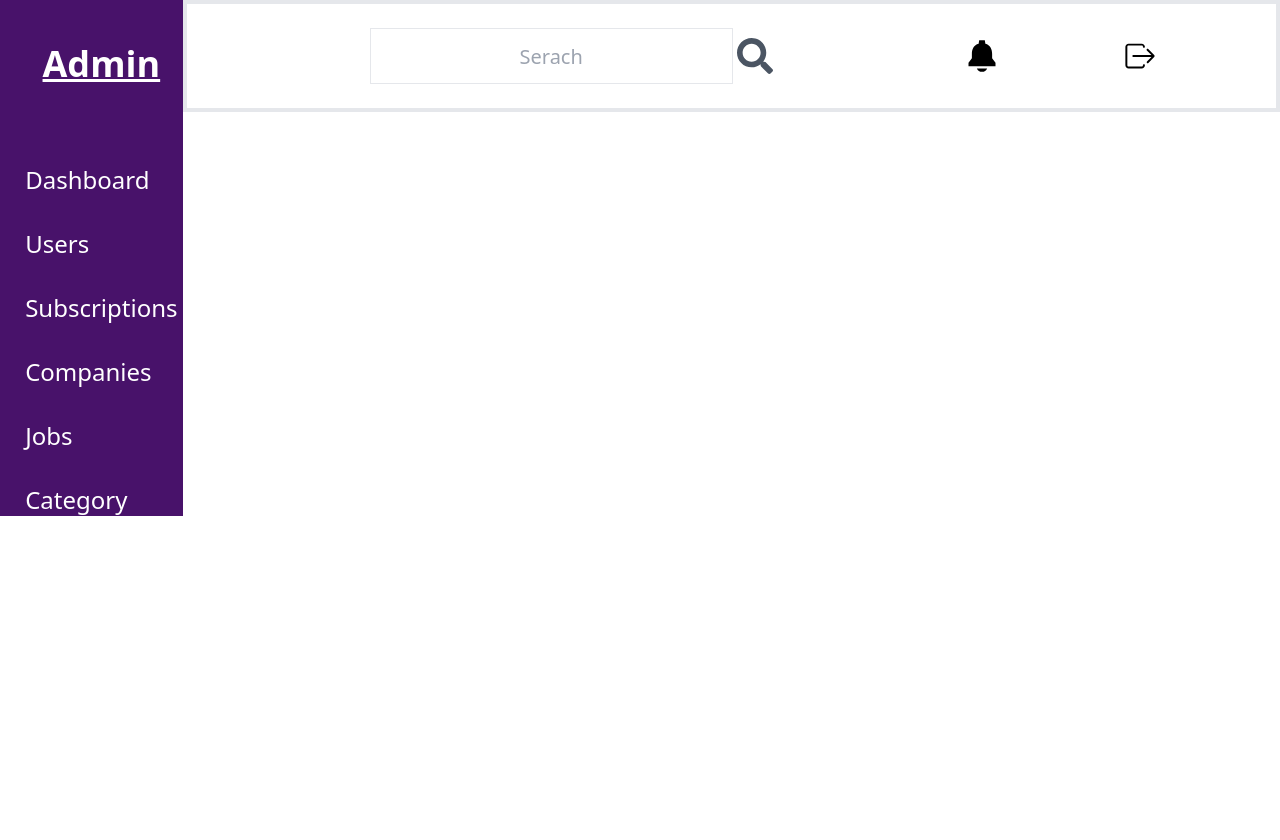
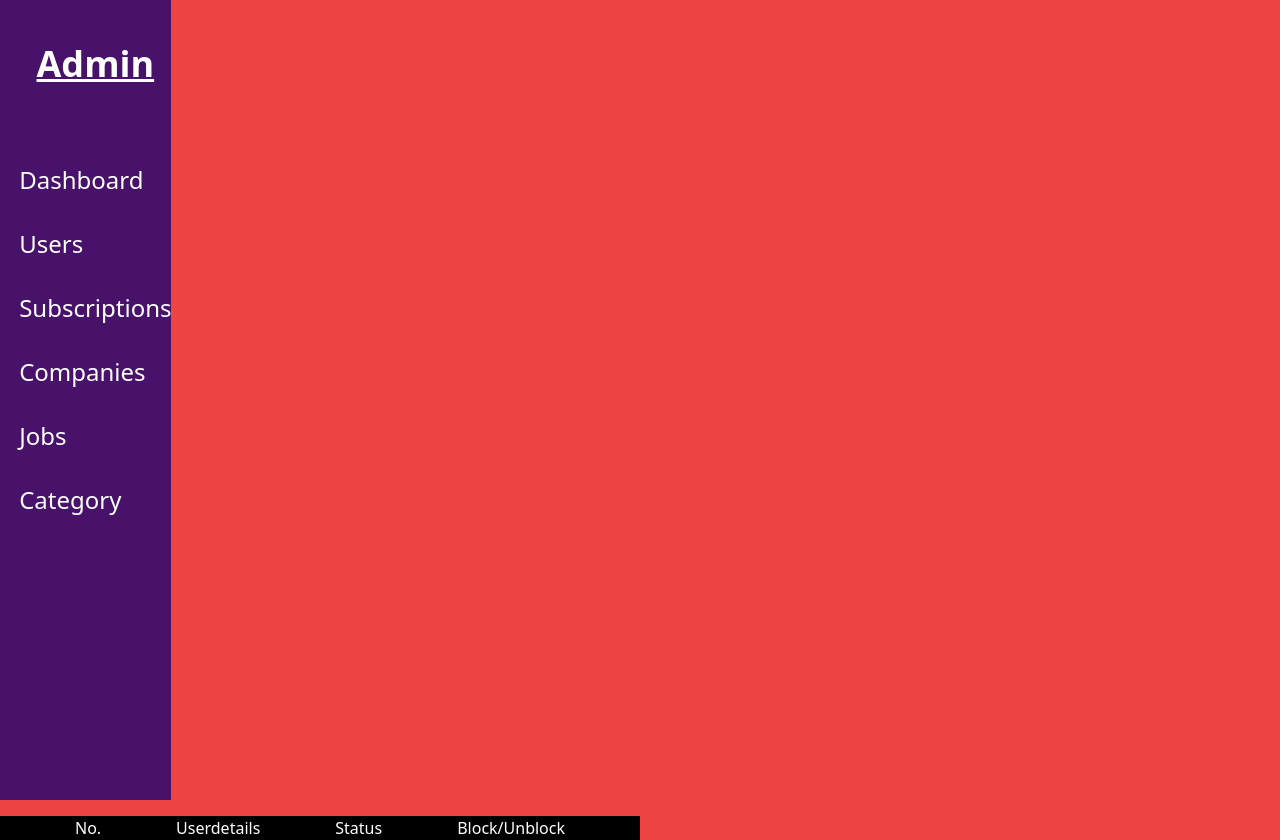
Before and after one commit to dasarath-kn/JobOrbit_client, a React (Vite) app: page /company in a window 1280 px wide. Before the commit the page ends 800 px from the top, so only its background shows below. Built offline with nearby package versions, Linux system fonts and the light colour scheme.

Commit message:
admin dashboard designing

```diff
--- a/src/App.tsx
+++ b/src/App.tsx
@@ -3,11 +3,12 @@
 import './App.css'
 import SignIn from './components/user/SignIn.tsx'
 import Nav from './components/common/Nav.tsx'
-import LandingPage from './components/admin/LandingPage.tsx'
+import LandingPage from './components/admin/Navbar.tsx'
 import Homepage from './pages/user/Homepage.tsx'
 import UserRouter from './Routes/UserRouter.tsx'
 import CompanyRouter from './Routes/CompanyRouter.tsx'
 import Footer from './components/common/Footer.tsx'
+import UserManagement from './components/admin/UserManagement.tsx'
 
 function App() {
 
@@ -21,7 +22,7 @@
 
       </BrowserRouter> */}
      {/* <Footer/> */}
-<LandingPage/>
+<UserManagement/>
 
 
     </>
--- a/src/components/admin/LandingPage.tsx
+++ /dev/null
@@ -1,69 +0,0 @@
-import React from 'react'
-import { FaSearch } from 'react-icons/fa'
-import { IoIosLogOut } from 'react-icons/io'
-import { IoNotificationsSharp } from 'react-icons/io5'
-
-const LandingPage = () => {
-  return (
-    <>
-    <div className='flex lg:justify-evenly '>
-
-        <div className='lg:h-full h-full  w-1/6 ' style={{backgroundColor:'#48126A'}}>
-
-    <span className='font-bold pl-5 pt-11 text-4xl text-white underline flex justify-center'>Admin</span>
-    <div className='flex flex-col text-white mt-20 pl-5 space-x-3 text-2xl flex justify-center items-center'>
-        <ul className='space-y-8 '>
-            <li>
-                <a href="">
-                    Dashboard
-                </a>
-            </li>
-
-            <li>
-                <a href="">
-                    Users
-                </a>
-            </li>
-
-            <li>
-                <a href="">
-                    Subscriptions
-                </a>
-            </li>
-
-            <li>
-                <a href="">
-                    Companies
-                </a>
-            </li>
-            <li>
-                <a href="">
-                    Jobs
-                </a>
-            </li>
-            <li>
-                <a href="">
-                    Category
-                </a>
-            </li>
-
-        </ul>
-    </div>
-
-        </div>
-        <div className='w-full h-28 border-4 flex justify-evenly items-center '>
-            <div className=' w-1/2 h-14 r flex flex-row justify-center items-center  '>
-            <input type="text" className='text-black w-2/3 h-14  text-xl text-center    border' placeholder='Serach'  />
-            <FaSearch className=' text-gray-600   w-11 h-9 ' />
-            </div>
-            <IoNotificationsSharp className='w-11 h-9  ' />
-            <IoIosLogOut className='w-11 h-9 ' />
-
-
-        </div>
-    </div>
-    </>
-  )
-}
-
-export default LandingPage
--- /dev/null
+++ b/src/components/admin/Navbar.tsx
@@ -0,0 +1,80 @@
+import React, { useState } from 'react'
+import { FaSearch } from 'react-icons/fa'
+import { IoIosLogOut } from 'react-icons/io'
+import { IoNotificationsSharp } from 'react-icons/io5'
+
+const Navbar = () => {
+    let [status,setStatus] =useState(false)
+    const toggleMenu=()=>{
+        setStatus(!status)
+    }
+  return (
+    <>
+    {/* <div className='flex lg:justify-evenly '> */}
+    <div className='flex  '>
+    <button onClick={toggleMenu} data-collapse-toggle="navbar-default" type="button" className="inline-flex items-center p-2 w-10 h-10 justify-center text-sm text-gray-500 rounded-lg md:hidden hover:bg-gray-100 focus:outline-none focus:ring-2 focus:ring-gray-200 dark:text-gray-400 dark:hover:bg-gray-700 dark:focus:ring-gray-600" aria-controls="navbar-default" aria-expanded="false">
+            <span className="sr-only">Open main menu</span>
+            <svg className="w-5 h-5" aria-hidden="true" xmlns="http://www.w3.org/2000/svg" fill="none" viewBox="0 0 17 14">
+              <path stroke="currentColor" stroke-linecap="round" stroke-linejoin="round" stroke-width="2" d="M1 1h15M1 7h15M1 13h15" />
+            </svg>
+          </button>
+        <div className=' h-screen  w-1/6 ' style={{backgroundColor:'#48126A'}}>
+
+    <span className='font-bold pl-5 pt-11 text-4xl text-white underline flex justify-center'>Admin</span>
+    <div className='flex flex-col text-white mt-20 pl-5 space-x-3 text-2xl flex justify-center items-center'>
+        <ul className='space-y-8 '>
+            <li className='hover:rounded-xl hover:bg-white w-full hover:text-violet-800 hover:text-center hover:font-bold '>
+                <a href="">
+                    Dashboard
+                </a>
+            </li>
+
+            <li className='hover:rounded-xl hover:bg-white w-full hover:text-violet-800 hover:text-center hover:font-bold ' >
+                <a href="">
+                    Users
+                </a>
+            </li>
+
+            <li className='hover:rounded-xl hover:bg-white w-full hover:text-violet-800 hover:text-center hover:font-bold '>
+                <a href="">
+                    Subscriptions
+                </a>
+            </li>
+
+            <li className='hover:rounded-xl hover:bg-white w-full hover:text-violet-800 hover:text-center hover:font-bold '>
+                <a href="">
+                    Companies
+                </a>
+            </li>
+            <li className='hover:rounded-xl hover:bg-white w-full hover:text-violet-800 hover:text-center hover:font-bold '>
+                <a href="">
+                    Jobs
+                </a>
+            </li>
+            <li className='hover:rounded-xl hover:bg-white w-full hover:text-violet-800 hover:text-center hover:font-bold '>
+                <a href="">
+                    Category
+                </a>
+            </li>
+
+        </ul>
+    </div>
+
+        </div>
+        {/* <div className='w-full h-28 border-4 flex justify-evenly items-center '>
+            <div className=' w-1/2 h-14 r flex flex-row justify-center items-center  '>
+            <input type="text" className='text-black w-2/3 h-14  text-xl text-center    border' placeholder='Serach'  />
+            <FaSearch className=' text-gray-600   w-11 h-9 ' />
+            </div>
+            <IoNotificationsSharp className='w-11 h-9  ' />
+            <IoIosLogOut className='w-11 h-9 ' />
+
+
+        </div> */}
+    </div>
+
+    </>
+  )
+}
+
+export default Navbar
--- /dev/null
+++ b/src/components/admin/UserManagement.tsx
@@ -0,0 +1,24 @@
+import React from 'react';
+import Navbar from './Navbar';
+
+const UserManagement = () => {
+  return (
+    <div className="flex flex-col bg-black">
+      <div className="bg-red-500 flex flex-col">
+        <div className="w-4/5">
+          <Navbar />
+        </div>
+        <div className="bg-black w-1/2 mt-4">
+          <ul className="text-white flex justify-evenly">
+            <li>No.</li>
+            <li>Userdetails</li>
+            <li>Status</li>
+            <li>Block/Unblock</li>
+          </ul>
+        </div>
+      </div>
+    </div>
+  );
+};
+
+export default UserManagement;
```
